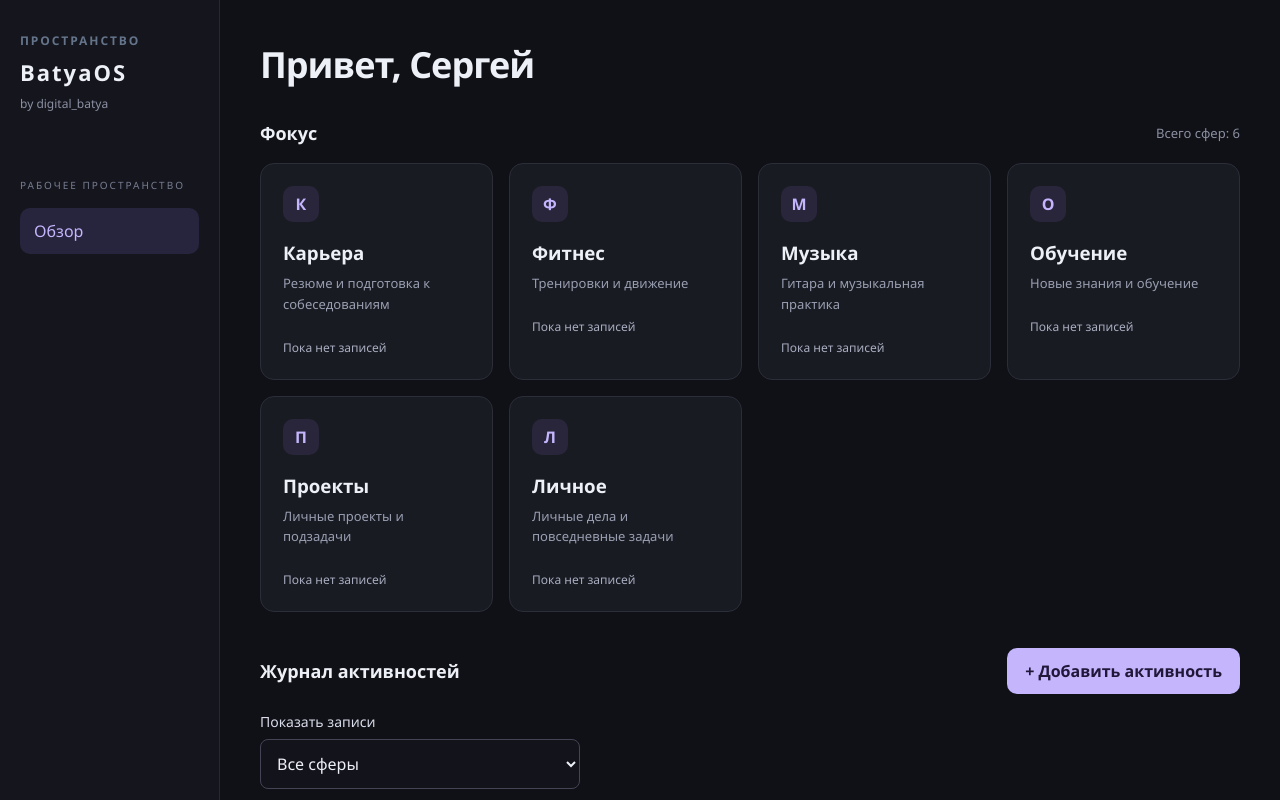
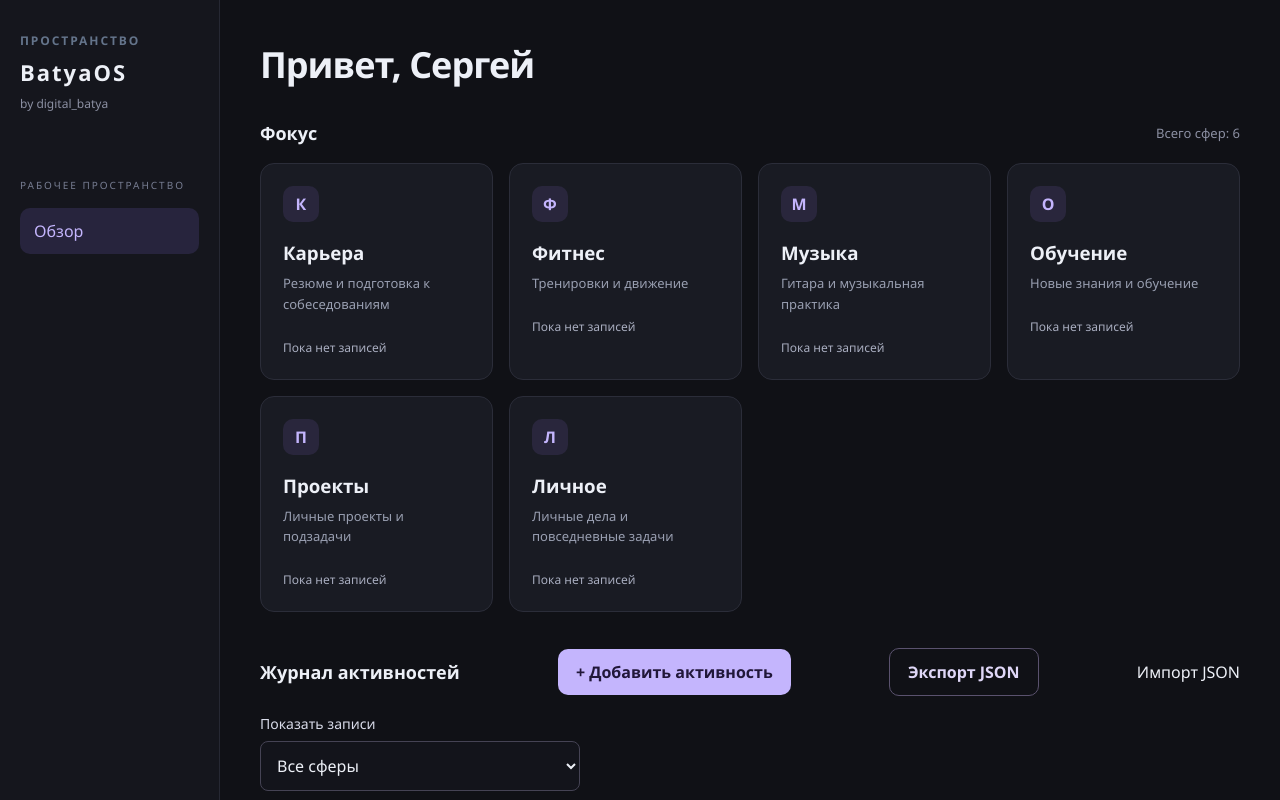
Before and after one commit to SergeyKozyrevSC/batya-os, a React (Vite) app: page / in a window 1280 px wide. Shown: the top 800 px of the page. Built offline with nearby package versions, Linux system fonts and the light colour scheme.

Commit message:
Add JSON export and import for activities

```diff
--- a/src/App.tsx
+++ b/src/App.tsx
@@ -1,9 +1,18 @@
-import { useEffect, useRef, useState } from 'react';
+import { useEffect, useRef, useState, type ChangeEvent } from 'react';
 import ActivityForm from './components/ActivityForm';
 import { initialActionTemplates, initialSpheres } from './initial-data';
 import type { Activity } from './types';
 
 const ACTIVITIES_STORAGE_KEY = 'batya-os.activities';
+function getTodayDate(): string {
+  const today = new Date();
+
+  const year = today.getFullYear();
+  const month = String(today.getMonth() + 1).padStart(2, '0');
+  const day = String(today.getDate()).padStart(2, '0');
+
+  return `${year}-${month}-${day}`;
+}
 const SPHERE_FILTER_STORAGE_KEY = 'batya-os.sphereFilter';
 
 const sphereDescriptions: Record<string, string> = {
@@ -100,6 +109,8 @@ export default function App() {
   const [activityToDelete, setActivityToDelete] = useState<
     Activity | undefined
   >(undefined);
+
+  const [importError, setImportError] = useState('');
 
   const cancelButtonRef = useRef<HTMLButtonElement>(null);
 
@@ -218,6 +229,77 @@ export default function App() {
     setActivityToDelete(undefined);
   }
 
+  function exportActivities() {
+    const data = {
+      version: 1,
+      exportedAt: new Date().toISOString(),
+      activities,
+    };
+
+    const blob = new Blob([JSON.stringify(data, null, 2)], {
+      type: 'application/json',
+    });
+
+    const url = URL.createObjectURL(blob);
+    const link = document.createElement('a');
+
+    link.href = url;
+    link.download = `batya-os-activities-${getTodayDate()}.json`;
+    link.click();
+
+    URL.revokeObjectURL(url);
+  }
+
+  function handleImportFile(event: ChangeEvent<HTMLInputElement>) {
+    const file = event.target.files?.[0];
+
+    if (!file) {
+      return;
+    }
+
+    const reader = new FileReader();
+
+    reader.onload = () => {
+      try {
+        const parsed = JSON.parse(String(reader.result));
+
+        if (!parsed || !Array.isArray(parsed.activities)) {
+          setImportError('Файл не содержит список активностей.');
+          return;
+        }
+
+        const importedActivities = parsed.activities.filter(
+          (item: unknown): item is Activity =>
+            typeof item === 'object' &&
+            item !== null &&
+            'id' in item &&
+            'templateId' in item &&
+            'date' in item &&
+            'result' in item &&
+            'note' in item,
+        );
+
+        setActivities((current) => {
+          const currentIds = new Set(current.map((item) => item.id));
+
+          const newActivities = importedActivities.filter(
+            (item: Activity) => !currentIds.has(item.id),
+          );
+
+          return [...newActivities, ...current];
+        });
+
+        setImportError('');
+      } catch {
+        setImportError('Не удалось прочитать JSON-файл.');
+      }
+    };
+
+    reader.readAsText(file);
+
+    event.target.value = '';
+  }
+
   return (
     <div className="app">
       <aside className="sidebar">
@@ -296,6 +378,29 @@ export default function App() {
             >
               + Добавить активность
             </button>
+
+            <button
+              type="button"
+              className="button-secondary"
+              onClick={exportActivities}
+            >
+              Экспорт JSON
+            </button>
+
+            <label className="button-secondary import-button">
+              Импорт JSON
+              <input
+                type="file"
+                accept="application/json"
+                onChange={handleImportFile}
+              />
+            </label>
+
+            {importError && (
+              <p className="form-error" role="alert">
+                {importError}
+              </p>
+            )}
           </div>
 
           {isFormOpen && (
--- a/src/index.css
+++ b/src/index.css
@@ -473,3 +473,27 @@ button:disabled:hover {
   justify-content: flex-end;
   gap: 12px;
 }
+
+.import-button {
+  position: relative;
+  display: inline-flex;
+  align-items: center;
+  justify-content: center;
+  overflow: hidden;
+  cursor: pointer;
+}
+
+.import-button input {
+  position: absolute;
+  inset: 0;
+  width: 100%;
+  height: 100%;
+  opacity: 0;
+  cursor: pointer;
+}
+
+.form-error {
+  margin: 12px 0 0;
+  color: #b91c1c;
+  font-size: 14px;
+}
```
